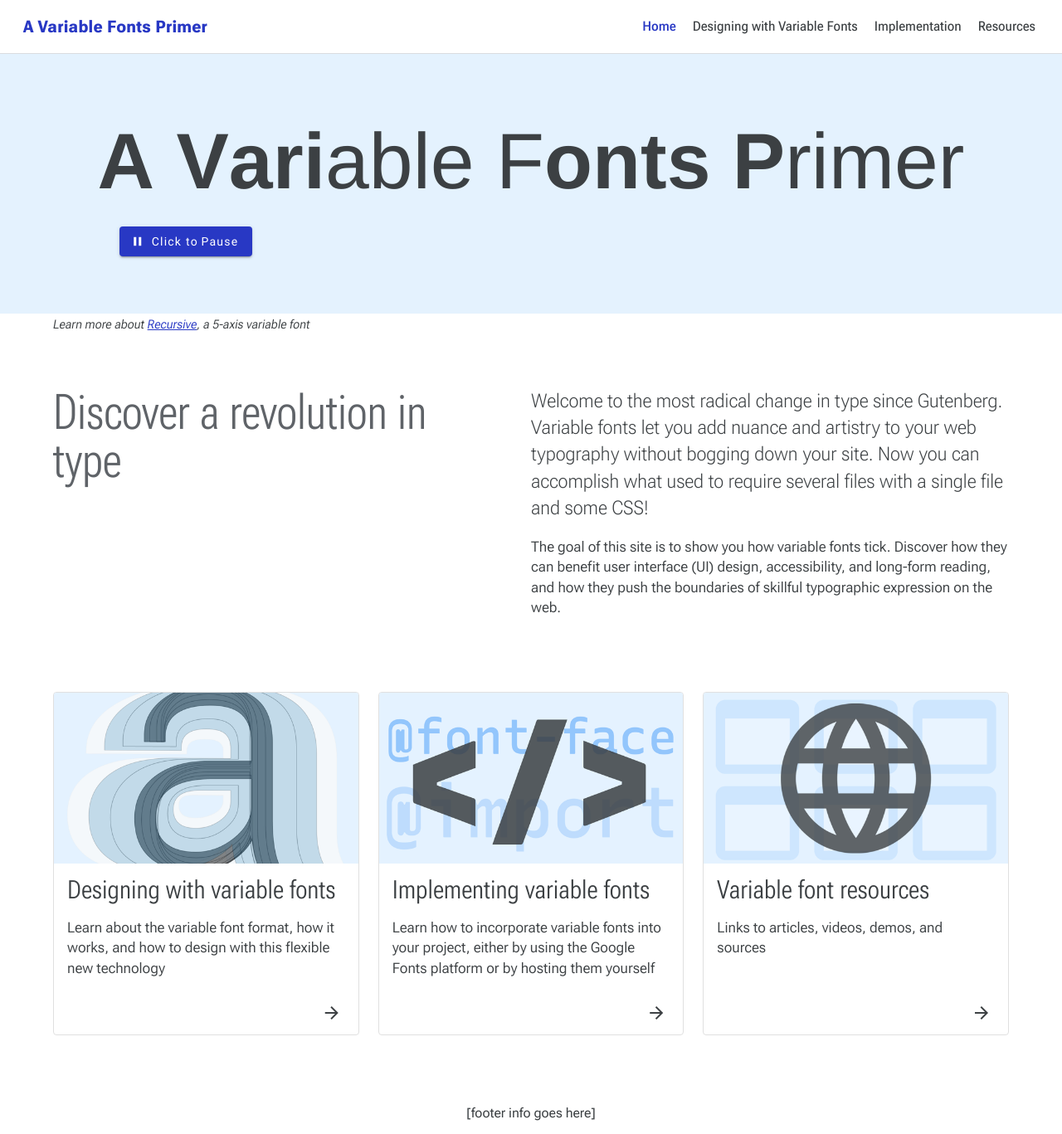
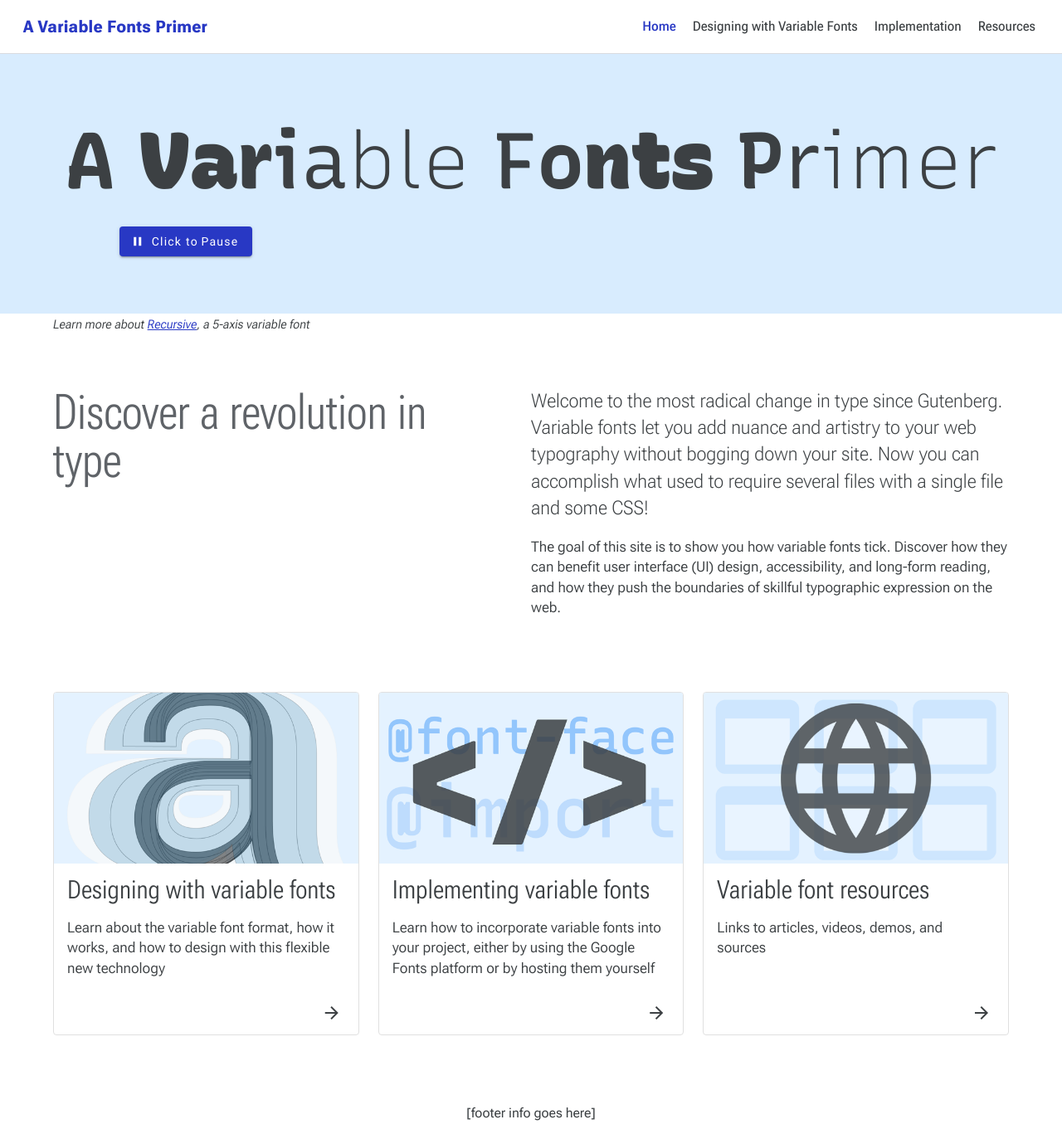
Before and after one commit to jpamental/variable-fonts, a Jekyll site: the page built from index.html, in a window 1280 px wide. Shown: the whole page at 83% size. Built offline with Jekyll 4.4.1, drawn with Linux system fonts in a browser that asks for light colours; some web fonts are replaced; a style sheet for code colours, icons or effects is not loaded.

Commit message:
Fix night mode on homepage, add Rcursive self-host

```diff
--- a/_includes/beatrice/00-global/_00-webfonts.scss
+++ b/_includes/beatrice/00-global/_00-webfonts.scss
@@ -93,7 +93,14 @@
 //@import url('https://fonts.sandbox.google.com/css2?family=Roboto+Extremo:opsz,wdth,wght@8..144,75..125,100..900');
 
 /* Load Recursive from GF API */
-@import url('https://fonts.sandbox.google.com/css2?family=Recursive:ital,slnt,wght,CASL,MONO@0..1,-15..0,300..1000,0..1,0..1');
+//@import url('https://fonts.sandbox.google.com/css2?family=Recursive:ital,slnt,wght,CASL,MONO@0..1,-15..0,300..1000,0..1,0..1');
+
+@font-face{
+  font-family: 'Recursive';
+  font-weight: 300 1000; /* default: 400 */
+  font-style: oblique 0deg 15deg;
+  src: url('../fonts/recursive-MONO_CASL_wght_slnt_ital--full_gsub--2019_12_21-21_07.woff2') format('woff2 supports variations'), url('../fonts/recursive-MONO_CASL_wght_slnt_ital--full_gsub--2019_12_21-21_07.woff2') format('woff2-variations');
+}
 
 
 @font-face{
--- a/_includes/beatrice/03-organisms/07-home-grid/_home-grid.scss
+++ b/_includes/beatrice/03-organisms/07-home-grid/_home-grid.scss
@@ -5,10 +5,7 @@
     grid-template-columns: 1fr minmax(15em, 45%) minmax(15em, 45%) 1fr;
   }
   &__hero {
-    background-color: $color-blue-50;
-    //background:
-    //linear-gradient(to bottom, rgba(0,0,0,0.2) 0%, rgba(0,0,0,0.1) 2%, rgba(0,0,0,0) 10%, rgba(0,0,0,0) 85%, rgba(0,0,0,0.05) 99%, rgba(0,0,0,0.15) 100%),
-    //radial-gradient(ellipse at top left, var(--color-callout-highlight-alt) 0%, var(--color-callout-highlight-alt-secondary) 70%);
+    background-color: var(--color-callout-highlight);
     grid-column: 1 / 5;
     grid-row: 1 / 2;
     min-height: 10rem;
--- a/_includes/beatrice/03-organisms/10-embeds/axis-component.scss
+++ b/_includes/beatrice/03-organisms/10-embeds/axis-component.scss
@@ -33,14 +33,11 @@
 }
 
 .range__axis {
-  //--text-vf-wght: 400;
-  //--text-vf-wdth: 95;
   --value-tag: 'wght';
   --low-value: 85;
   --current-value: var(--text-vf-wght);
   --high-value: 100;
   background-color: var(--color-callout-highlight);
-  //background: radial-gradient(ellipse at bottom right, var(--color-callout-highlight) 0%, var(--color-callout-highlight-secondary) 70%);
   margin-left: auto;
   margin-right: auto;
   .paragraph {
@@ -50,8 +47,6 @@
 
     .text {
       align-self: center;
-      //background-color: $color-blue-200;
-      //background: radial-gradient(ellipse at top left, var(--color-callout-highlight-alt) 0%, var(--color-callout-highlight-alt-secondary) 70%);
       font-family: "Roboto Extremo", Helvetica, sans-serif;
       font-size: 5rem;
       font-weight: var(--text-vf-wght);
```
Also changed, not shown: assets/css/styles.css, 2 other files.
